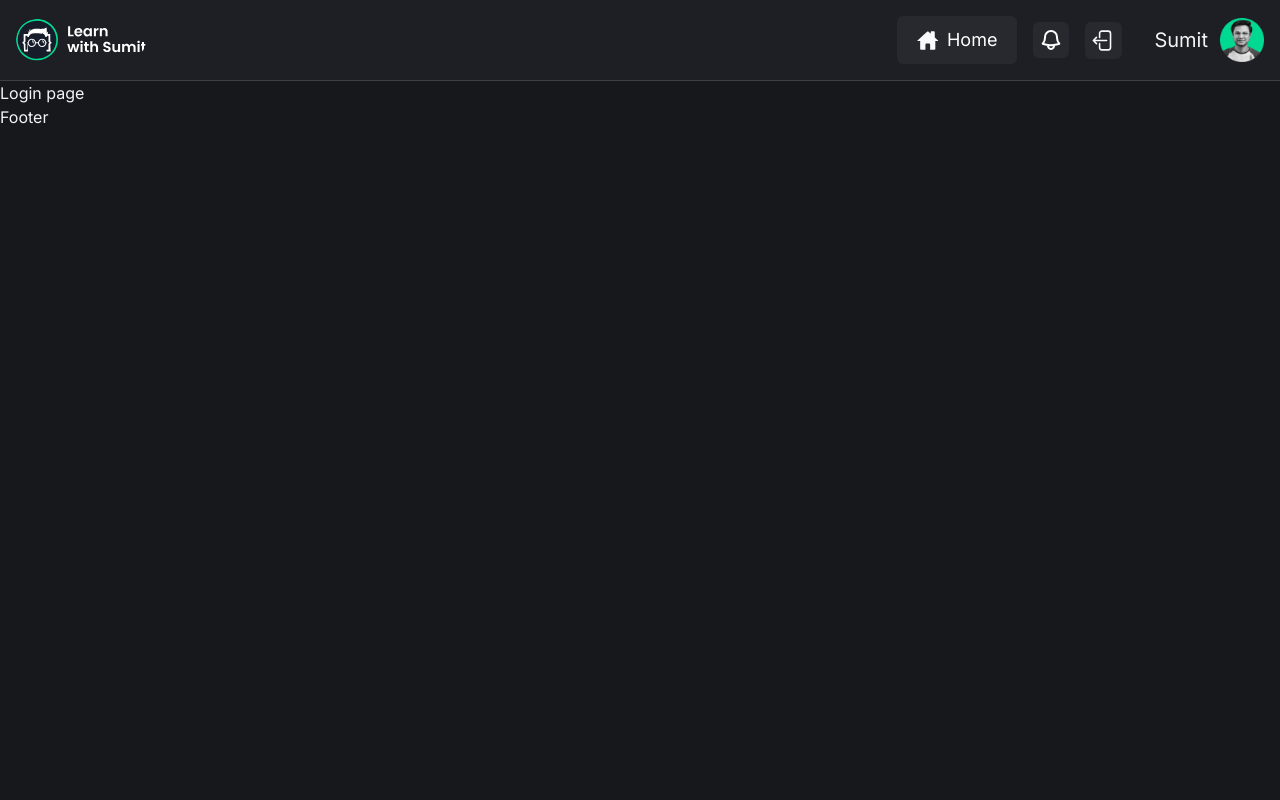
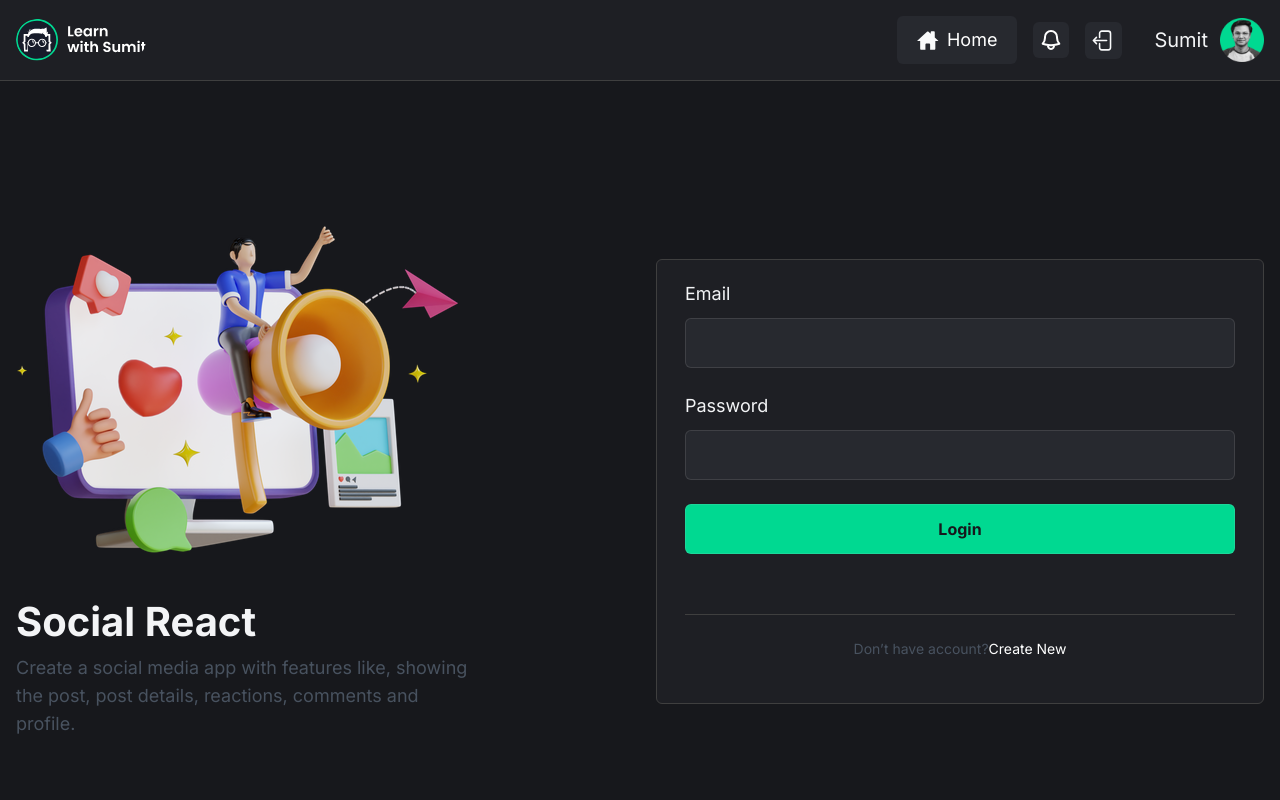
Before and after one commit to rirefat/social-react, a React (Vite) app: page /login in a window 1280 px wide. Shown: the top 800 px of the page. Built offline with nearby package versions, Linux system fonts and the light colour scheme.

Commit message:
done login page

```diff
--- a/src/components/Footer/Footer.jsx
+++ b/src/components/Footer/Footer.jsx
@@ -1,8 +1,8 @@
 const Footer = () => {
     return (
-        <div>
-            <h1>Footer</h1>
-        </div>
+        <footer className="text-center py-8 text-sm text-slate-600">
+            <p>Copyright || All Rights Reserved</p>
+        </footer>
     );
 };
 
--- a/src/components/Login/Login.jsx
+++ b/src/components/Login/Login.jsx
@@ -1,8 +1,73 @@
+import auth_illustration from '../../assets/images/auth_illustration.png';
+
 const Login = () => {
     return (
-        <div>
-            Login page
-        </div>
+        <main
+            className="flex min-h-screen items-center justify-center bg-deepDark py-8"
+        >
+            <div className="max-w-[1368px] flex-1">
+                <div className="container grid items-center gap-8 lg:grid-cols-2">
+
+                    <div>
+                        <img
+                            className="mb-12 max-w-full max-lg:hidden"
+                            src={auth_illustration}
+                            alt="auth_illustration"
+                        />
+                        <div>
+                            <h1 className="mb-3 text-4xl font-bold lg:text-[40px]">Social React</h1>
+                            <p className="max-w-[452px] text-gray-600/95 lg:text-lg">
+                                Create a social media app with features like, showing the post,
+                                post details, reactions, comments and profile.
+                            </p>
+                        </div>
+                    </div>
+
+                    <div className="card">
+                        <form className="border-b border-[#3F3F3F] pb-10 lg:pb-[60px]">
+
+                            <div className="form-control">
+                                <label className="auth-label" htmlFor="email">Email</label>
+                                <input
+                                    className="auth-input"
+                                    name="email"
+                                    type="email"
+                                    id="email"
+                                />
+                            </div>
+
+                            <div className="form-control">
+                                <label className="auth-label" htmlFor="password">Password</label>
+                                <input
+                                    className="auth-input"
+                                    name="password"
+                                    type="password"
+                                    id="password"
+                                />
+                            </div>
+
+                            <button
+                                className="auth-input bg-lwsGreen font-bold text-deepDark transition-all hover:opacity-90"
+                                type="submit"
+                            >
+                                Login
+                            </button>
+                        </form>
+                        <div className="py-4 lg:py-6">
+                            <p className="text-center text-xs text-gray-600/95 lg:text-sm">
+                                Don’t have account?
+                                <a
+                                    className="text-white transition-all hover:text-lwsGreen hover:underline"
+                                    href="/registration.html"
+                                >Create New</a
+                                >
+                            </p>
+                        </div>
+                    </div>
+
+                </div>
+            </div>
+        </main>
     );
 };
 
```
